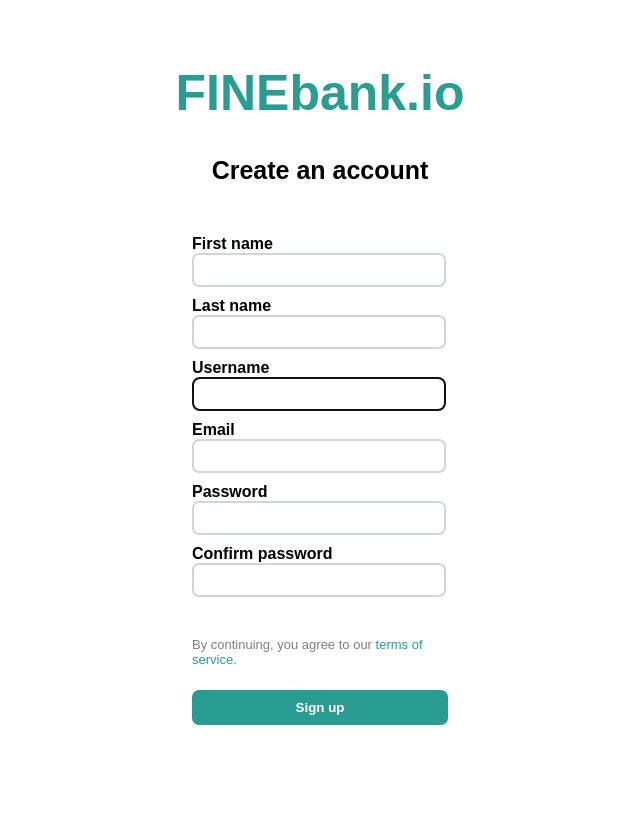
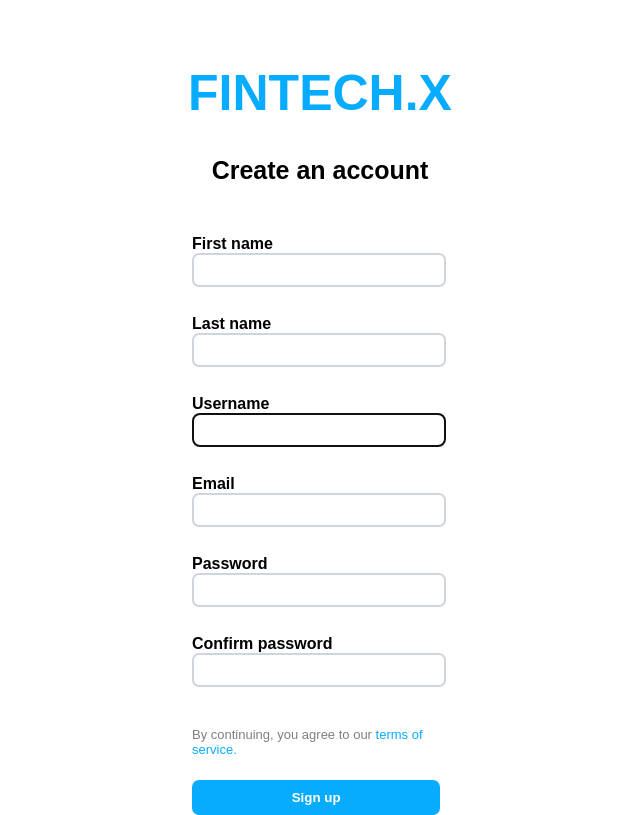
Before and after one commit to Rubens1010/ProjetoSoftware, a Django app: page /register in a window 1280 px wide. Shown: the whole page, without its empty margins (320-960 px from the left). Before the commit the page ends 725 px from the top, so only its background shows below. Run offline with Django 5.2, Linux system fonts and the light colour scheme.

Commit message:
refactor: change style

```diff
--- a/project/crm/templates/crm/index.html
+++ b/project/crm/templates/crm/index.html
@@ -18,7 +18,7 @@
             text-align: center;
         }
         h1 {
-            color: #299D91;
+            color: #07acff;
             font-size: 36px;
         }
         p {
@@ -28,7 +28,7 @@
         .button {
             display: inline-block;
             padding: 10px 20px;
-            background-color: #299D91;
+            background-color: #07acff;
             color: #fff;
             text-decoration: none;
             border-radius: 5px;
@@ -39,7 +39,7 @@
 </head>
 <body>
     <div class="container">
-        <h1>Welcome to FINEbank.io</h1>
+        <h1>Welcome to FINTECH.X</h1>
         <p>Empowering your financial freedom.</p>
         <a href="{% url 'my_login' %}" class="button">Login here</a>
         <a href="{% url 'register' %}" class="button">Register here</a>
--- a/project/crm/templates/crm/register.html
+++ b/project/crm/templates/crm/register.html
@@ -11,7 +11,7 @@
         }
         h1 {
             text-align: center;
-            color: #299D91;
+            color: #07acff;
             margin-top: 5%;
             font-size: 50px;
         }
@@ -40,12 +40,12 @@
             margin-bottom: 10px;
         }
         button {
-            width: 100%;
+            width: 97%;
             height: 35px;
             border: none;
             border-radius: 7px;
             color: #ffffff;
-            background-color: #299D91;
+            background-color: #07acff;
             margin-top: 10px;
         }
         p {
@@ -57,7 +57,7 @@
             color: #7f7f7f;
         }
         a {
-            color: #299D91;
+            color: #07acff;
             text-decoration: none;
         }
         li {
@@ -67,7 +67,7 @@
     </style>
 </head>
 <body>
-    <h1>FINEbank.io</h1>
+    <h1>FINTECH.X</h1>
     <h2>Create an account</h2>
 
     <form method="POST" autocomplete="off">
@@ -75,18 +75,27 @@
 
         <div class="container">
             <label for="first_name"><b>First name</b></label>
-            {{ registerform.first_name }}
+            {{ registerform.first_name }} <br>
+            <br>
             <label for="last_name"><b>Last name</b></label>
             {{ registerform.last_name }}
+            <br>
+            <br>
             <label for="username"><b>Username</b></label>
             {{ registerform.username }}
             {{ registerform.username.errors }}
+            <br>
+            <br>
             <label for="email"><b>Email</b></label>
             {{ registerform.email }}
             {{ registerform.email.errors }}
+            <br>
+            <br>
             <label for="password1"><b>Password</b></label>
             {{ registerform.password1 }}
             {{ registerform.password1.errors }}
+            <br>
+            <br>
             <label for="password2"><b>Confirm password</b></label>
             {{ registerform.password2 }}
             {{ registerform.password2.errors }}
```
Also changed, not shown: project/crm/templates/crm/my_login.html (+6 -5 lines), project/db.sqlite3.
